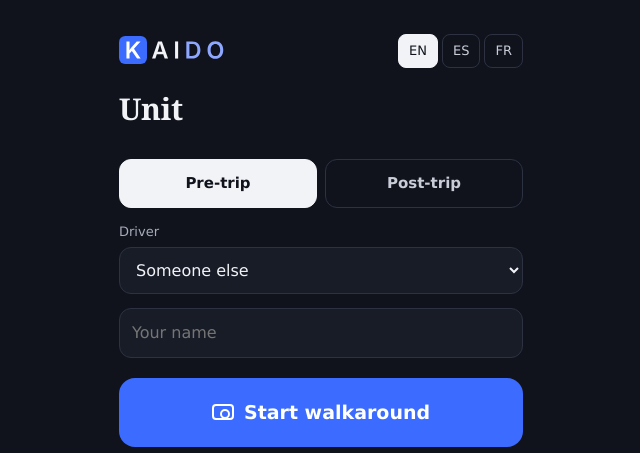
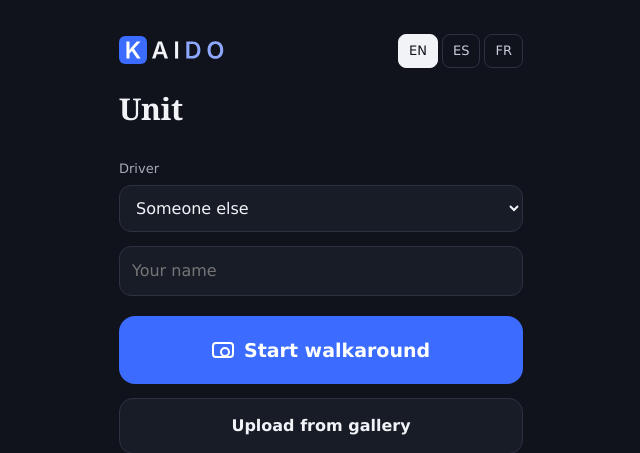
Before and after one commit to shahloabdullayeva/Kaido, a Python web app: template app/templates/pti/walk.html in a window 1280 px wide. Shown: the top 453 px of the page, without its empty margins (319-959 px from the left). Run offline with Jinja, Linux system fonts and the light colour scheme; the template is opened without the code that fills it, so the values that code supplies are empty.

Commit message:
update
Co-Authored-By: Claude Opus 5.5 <noreply@anthropic.com>

```diff
--- a/app/static/walk.js
+++ b/app/static/walk.js
@@ -179,11 +179,7 @@
     if (warn) warn.hidden = false;
   }
 
-  let kind = 'pre_trip';
-  root.querySelectorAll('[data-kind]').forEach((el) => el.addEventListener('click', () => {
-    kind = el.dataset.kind;
-    root.querySelectorAll('[data-kind]').forEach((b) => b.classList.toggle('on', b === el));
-  }));
+  const kind = 'pre_trip';
   const driverPick = $('[data-driver]');
   const driverName = $('[data-driver-name]');
   const syncDriver = () => { driverName.closest("label").hidden = Boolean(driverPick.value); };
--- a/app/templates/pti/walk.html
+++ b/app/templates/pti/walk.html
@@ -20,10 +20,6 @@
   <p class="walk-sub">{{ truck.company_name }}{% if truck.year or truck.make %} · {{ truck.year or '' }} {{ truck.make or '' }}{% endif %}</p>
   {% if redo %}<div class="walk-note bad"><span data-t="redo"></span> {{ redo.review_note }}</div>{% endif %}
   <div class="walk-note warn" data-telegram hidden data-t="telegram"></div>
-  <div class="walk-toggle">
-    <button type="button" class="on" data-kind="pre_trip" data-t="pre"></button>
-    <button type="button" data-kind="post_trip" data-t="post"></button>
-  </div>
   <label class="walk-field"><span data-t="who"></span>
     <select data-driver>
       {% for driver in drivers %}<option value="{{ driver.id }}" {% if driver.id == truck.driver_id %}selected{% endif %}>{{ driver.name }}</option>{% endfor %}
```
Also changed, not shown: README.md.
